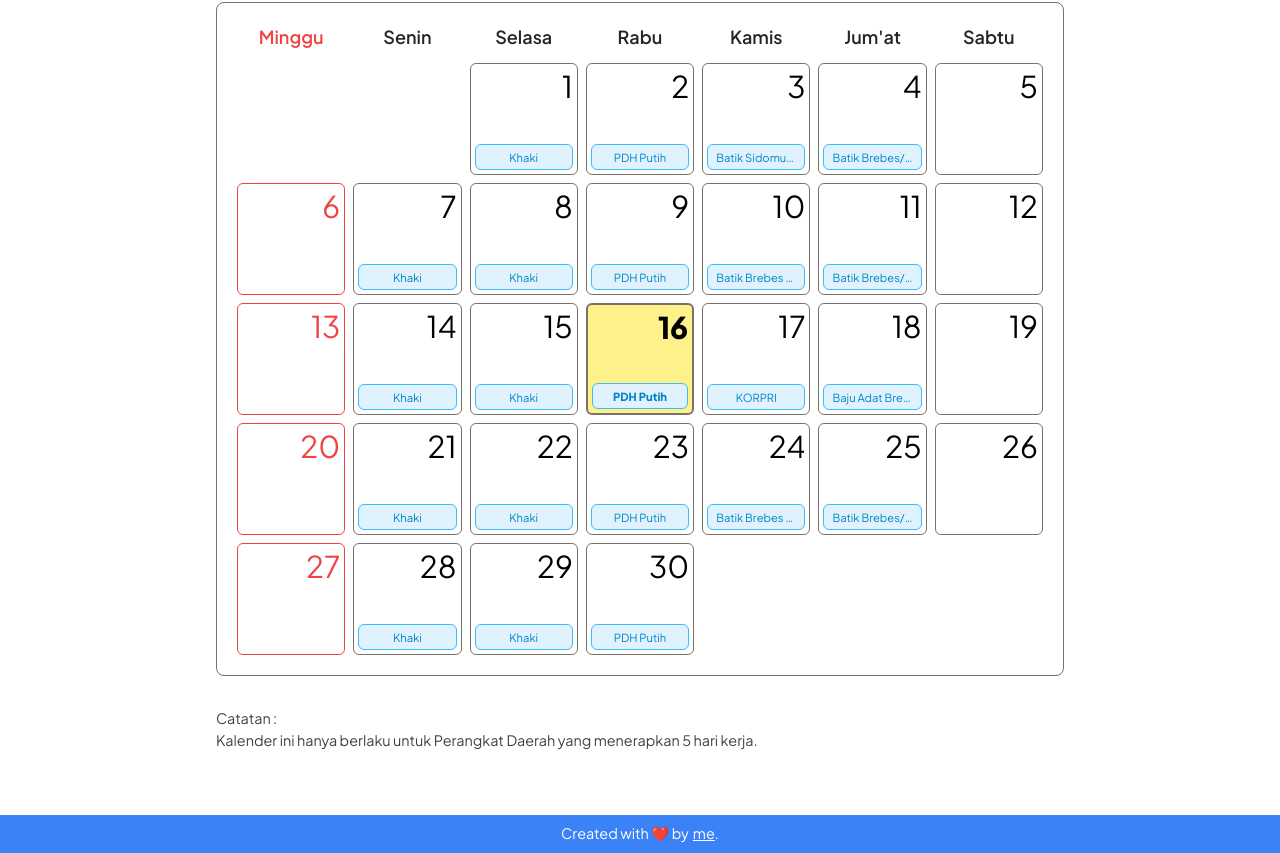
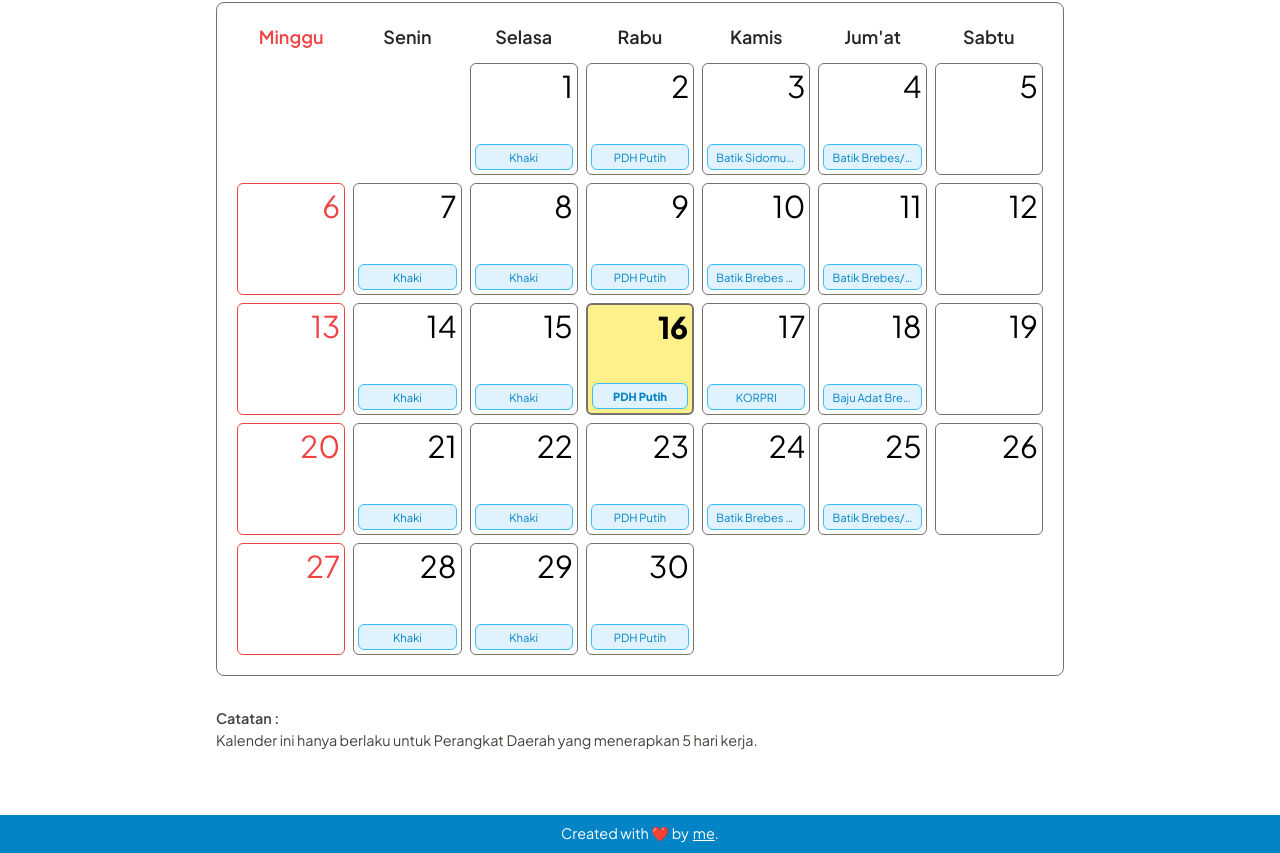
Before and after one commit to madep-dev/kalender-seragam, a React (Vite) app: page / in a window 1280 px wide. Shown: the part 297-1150 px from the top of the page. Built offline with nearby package versions, Linux system fonts and the light colour scheme; no server answers.

Commit message:
Change footer background color

```diff
--- a/src/components/CalendarSeragam.jsx
+++ b/src/components/CalendarSeragam.jsx
@@ -211,7 +211,7 @@ function CalendarSeragam() {
                 </div>
 
                 <div className="mt-8 text-stone-700 text-[0.8em] sm:text-[0.9em]">
-                    <p>Catatan :</p>
+                    <p className="font-semibold">Catatan :</p>
                     <p>Kalender ini hanya berlaku untuk Perangkat Daerah yang menerapkan 5 hari kerja.</p>
                 </div>
 
@@ -239,7 +239,7 @@ function CalendarSeragam() {
             </div>
 
             <div className="mt-10">
-                <p className="text-[0.8em] sm:text-[0.9em] text-center py-2 bg-blue-500 text-white">
+                <p className="text-[0.8em] sm:text-[0.9em] text-center py-2 bg-sky-600 text-white">
                     Created with ❤️ by
                     <a
                         href="https://t.me/vickerz16"
```
